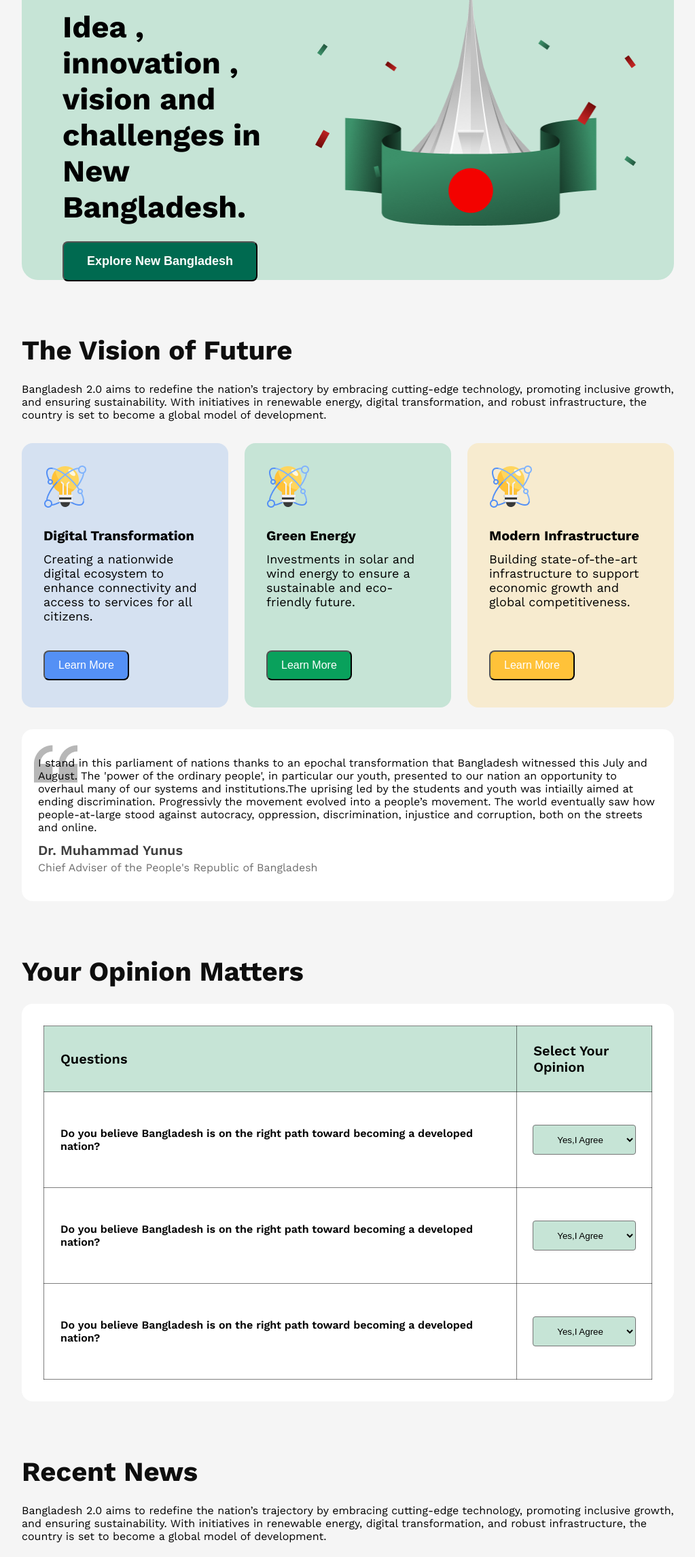
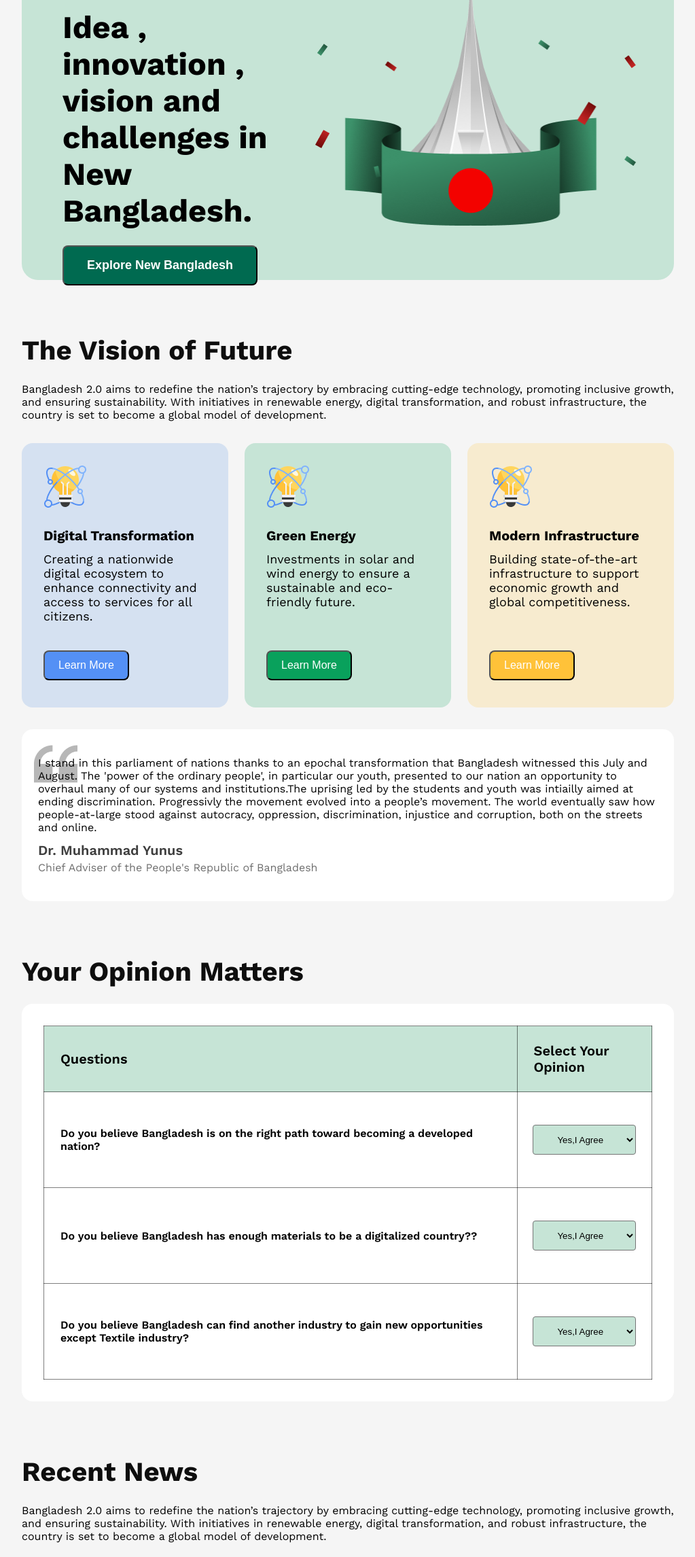
Before and after one commit to apondatta11/assignment-1, a plain HTML site: page index.html in a window 1280 px wide. Shown: the part 269-2560 px from the top of the page at 68% size, without its empty margins (128-1151 px from the left). Drawn offline with nearby package versions, Linux system fonts and the light colour scheme.

Commit message:
changed some text & hover

```diff
--- a/index.html
+++ b/index.html
@@ -97,8 +97,7 @@
                             </td>
                         </tr>
                         <tr>
-                            <td class="col1">Do you believe Bangladesh is on the right path toward becoming a developed
-                                nation?</td>
+                            <td class="col1">Do you believe Bangladesh has enough materials to be a digitalized country??</td>
                             <td class="col2">
                                 <select class="col21 color-1" name="" id="">
                                     <option value="Yes,I Agree">Yes,I Agree</option>
@@ -107,8 +106,7 @@
                             </td>
                         </tr>
                         <tr>
-                            <td class="col1">Do you believe Bangladesh is on the right path toward becoming a developed
-                                nation?</td>
+                            <td class="col1">Do you believe Bangladesh can find another industry to gain new opportunities except Textile industry?</td>
                             <td class="col2">
                                 <select class="col21 color-1" name="" id="">
                                     <option value="Yes,I Agree">Yes,I Agree</option>
@@ -142,7 +140,7 @@
                 <div class="news-content">
                     <h2 class="t1 mfnc" style="font-size: 32;font-weight: bold;">Bangladesh Launches New Satellite</h2>
                     <img class="mfnc"src="assets/al-jazeera.png" alt="">
-                    <p class="mfnc des">Date: 05/01/2025    Time: 10.25 PM</p>
+                    <p class="mfnc des">Date: 08/01/2025    Time: 07.08 PM</p>
                     <p class="s1 mfnc des">Not until the creation and maintenance of decent conditions of life for all people are recognized and accepted as a common obligation of all people and all countries—not until then shall we,with a certain degree of justification, be able to speak of humankind as civilized</p>
                     <div class="btn">
                     <button class="btn-primary btn-news">Read More</button>
--- a/style/styles.css
+++ b/style/styles.css
@@ -106,7 +106,7 @@
 
 .banner-title {
     font-weight: bold;
-    font-size: 45px;
+    font-size: 46.5px;
     margin-bottom: 24px;
     margin-top: 0;
 }
@@ -303,7 +303,7 @@ td, th{
     height: 128px;
     border-radius: 16px;
     padding: 40px;
-    background-color: #ffffff;
+    background-color:bisque;
     display: flex;
     justify-content: center;
     align-items: center;
```
